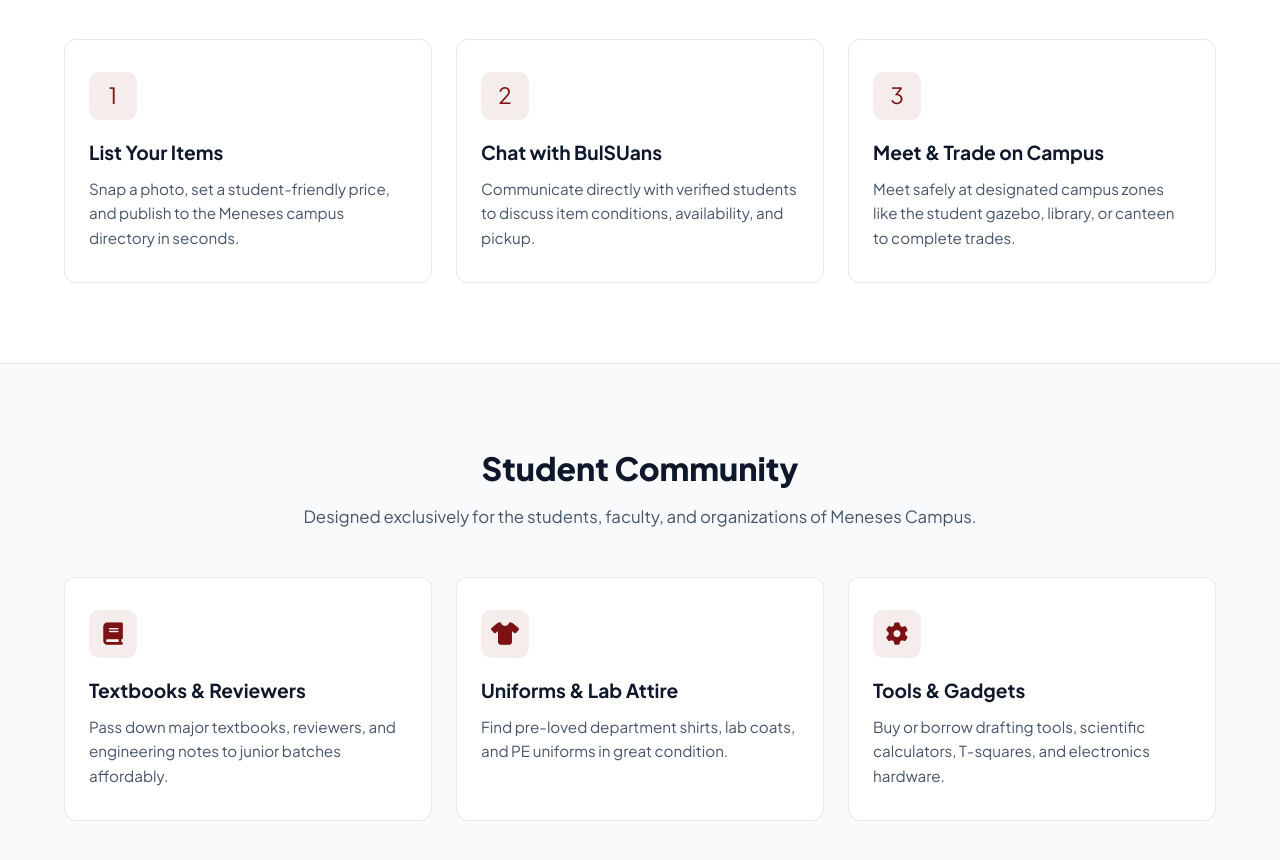
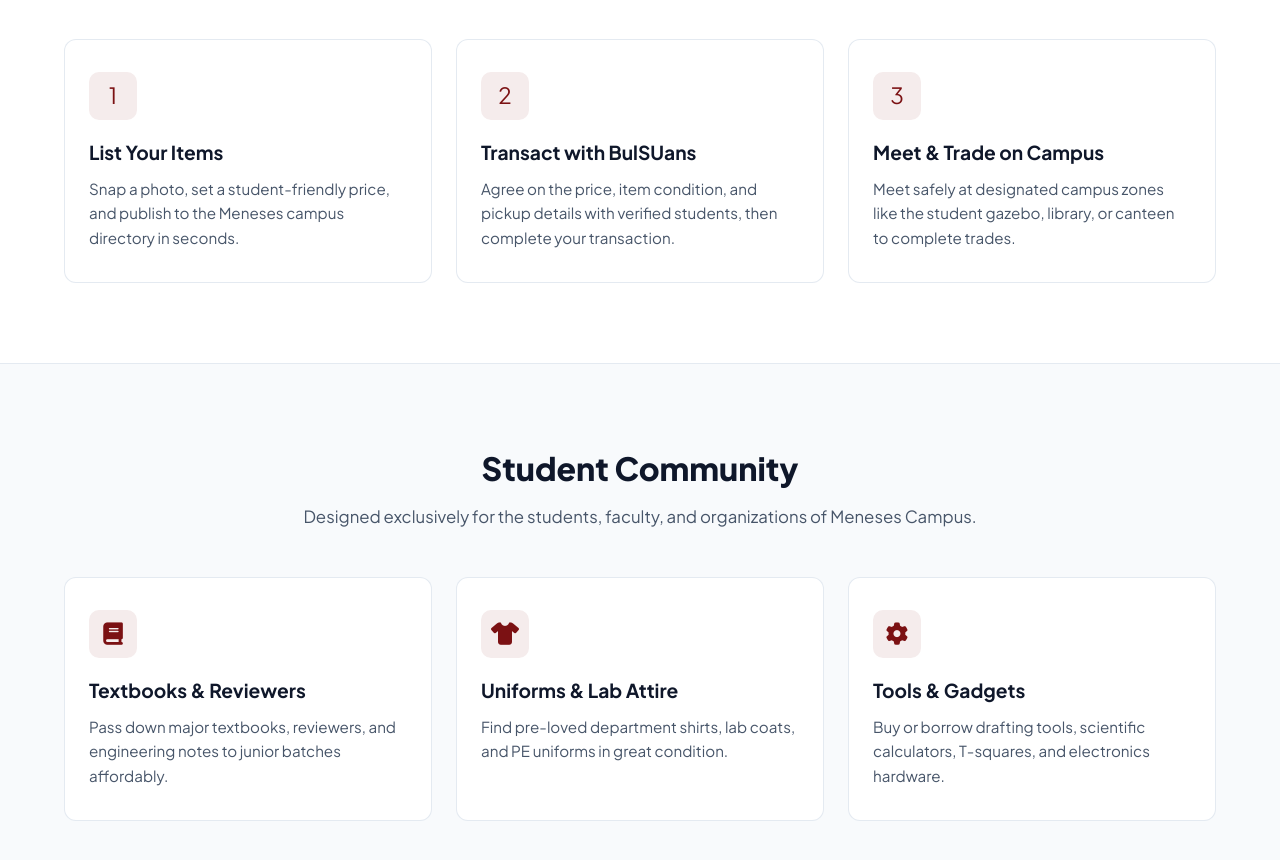
Before and after one commit to ChristineRose17/ELECTIVE3---BulSU-Tradespace, a React (Vite) app in the folder front/: page / in a window 1280 px wide. Shown: the part 920-1780 px from the top of the page. Built offline with nearby package versions, Linux system fonts and the light colour scheme; no server answers.

Commit message:
transact message

```diff
--- a/front/src/pages/Landing.jsx
+++ b/front/src/pages/Landing.jsx
@@ -8,7 +8,7 @@
 const TRUST = ['BulSU GSuite verified', 'Campus meetups', 'Student-to-student'];
 const STEPS = [
   ['1', 'List Your Items', 'Snap a photo, set a student-friendly price, and publish to the Meneses campus directory in seconds.'],
-  ['2', 'Chat with BulSUans', 'Communicate directly with verified students to discuss item conditions, availability, and pickup.'],
+  ['2', 'Transact with BulSUans', 'Agree on the price, item condition, and pickup details with verified students, then complete your transaction.'],
   ['3', 'Meet & Trade on Campus', 'Meet safely at designated campus zones like the student gazebo, library, or canteen to complete trades.'],
 ];
 const COMMUNITY = [
```
